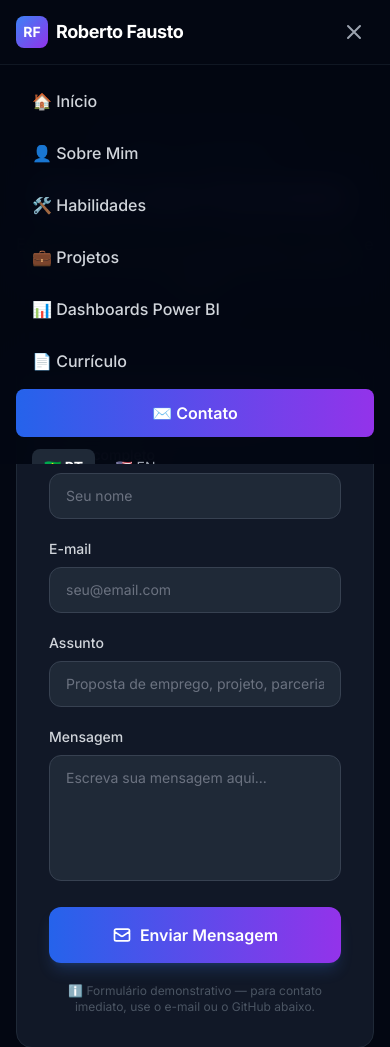
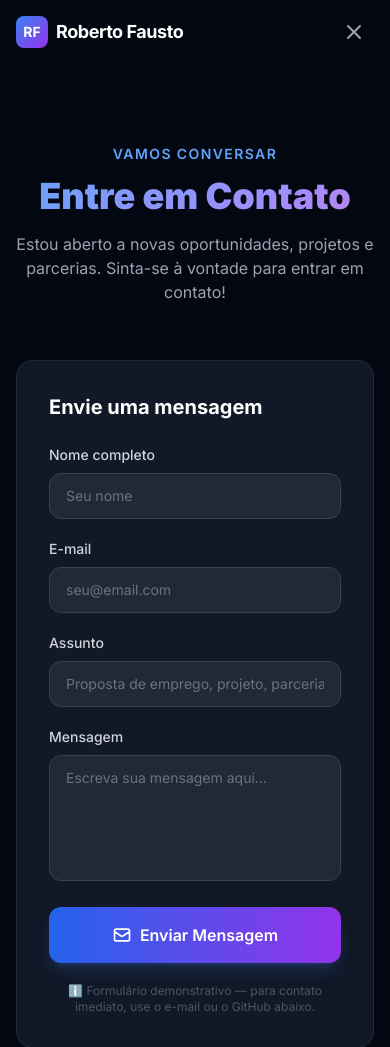
Before and after one commit to Beto2024/robertofausto.com.br, a Flask app: page /contato in a window 390 px wide, after a click that opens the changed part. Shown: the top 1047 px of the page. Run offline with Flask 3, Linux system fonts and the light colour scheme; some libraries are stand-ins or nearby versions.

Commit message:
Fix mobile menu: add hidden class, overflow scroll, and bottom padding for language selector
Co-authored-by: Beto2024 <156013866+Beto2024@users.noreply.github.com>
Agent-Logs-Url: https://github.com/Beto2024/robertofausto.com.br/sessions/1200d7d2-99c4-4826-b16a-e8c953875fad

```diff
--- a/templates/base.html
+++ b/templates/base.html
@@ -108,8 +108,8 @@
         </div>
 
         <!-- Menu Mobile -->
-        <div id="mobile-menu" class="md:hidden bg-gray-950/95 backdrop-blur-lg border-t border-gray-800/50">
-            <div class="max-w-7xl mx-auto px-4 py-3 space-y-1">
+        <div id="mobile-menu" class="hidden md:hidden bg-gray-950/95 backdrop-blur-lg border-t border-gray-800/50 overflow-y-auto max-h-screen">
+            <div class="max-w-7xl mx-auto px-4 py-3 pb-6 space-y-1">
                 <a href="/"           class="block px-4 py-3 rounded-lg text-gray-300 hover:text-white hover:bg-gray-800/80 transition-colors duration-200 font-medium">🏠 {{ _('Início') }}</a>
                 <a href="/sobre"       class="block px-4 py-3 rounded-lg text-gray-300 hover:text-white hover:bg-gray-800/80 transition-colors duration-200 font-medium">👤 {{ _('Sobre Mim') }}</a>
                 <a href="/habilidades" class="block px-4 py-3 rounded-lg text-gray-300 hover:text-white hover:bg-gray-800/80 transition-colors duration-200 font-medium">🛠️ {{ _('Habilidades') }}</a>
```
